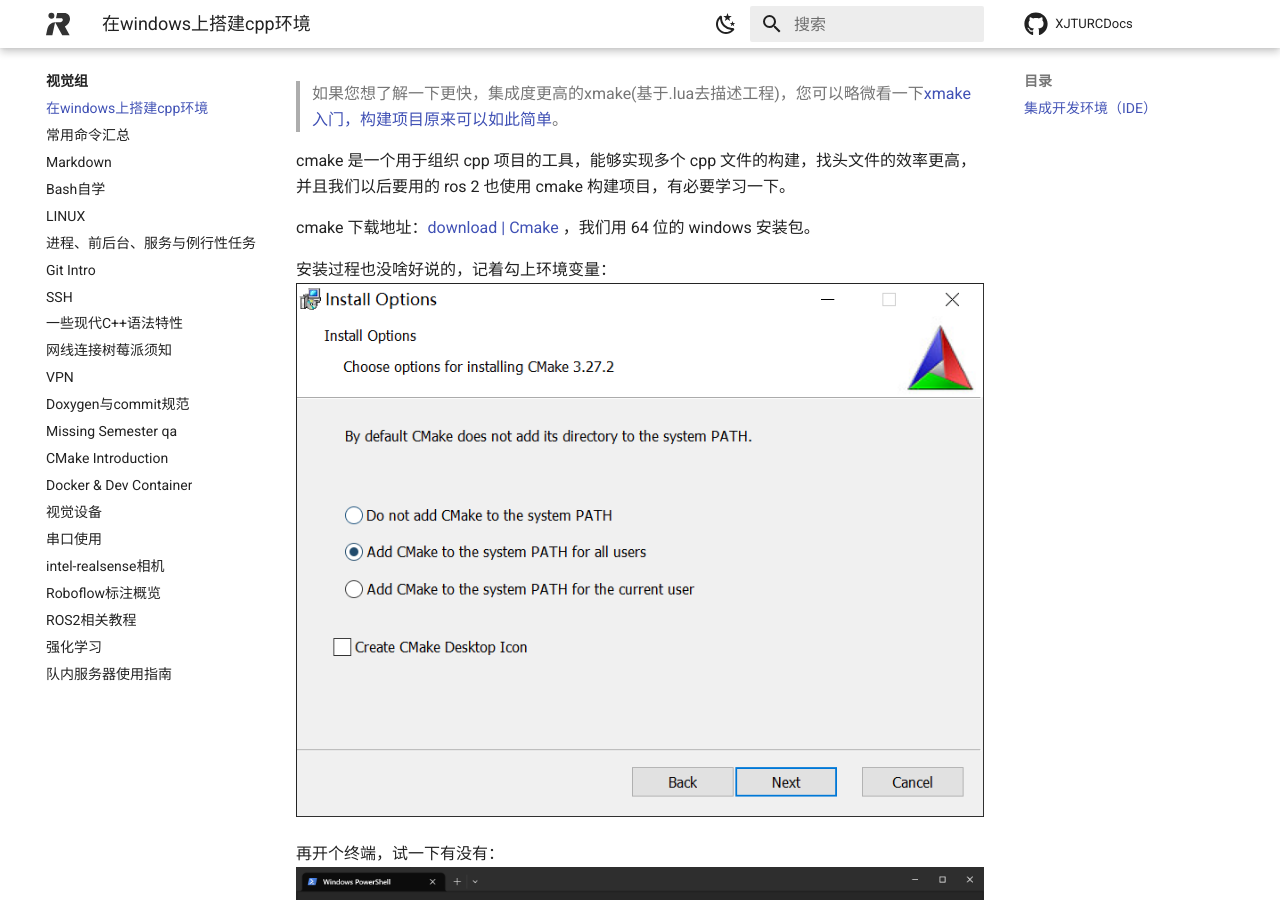
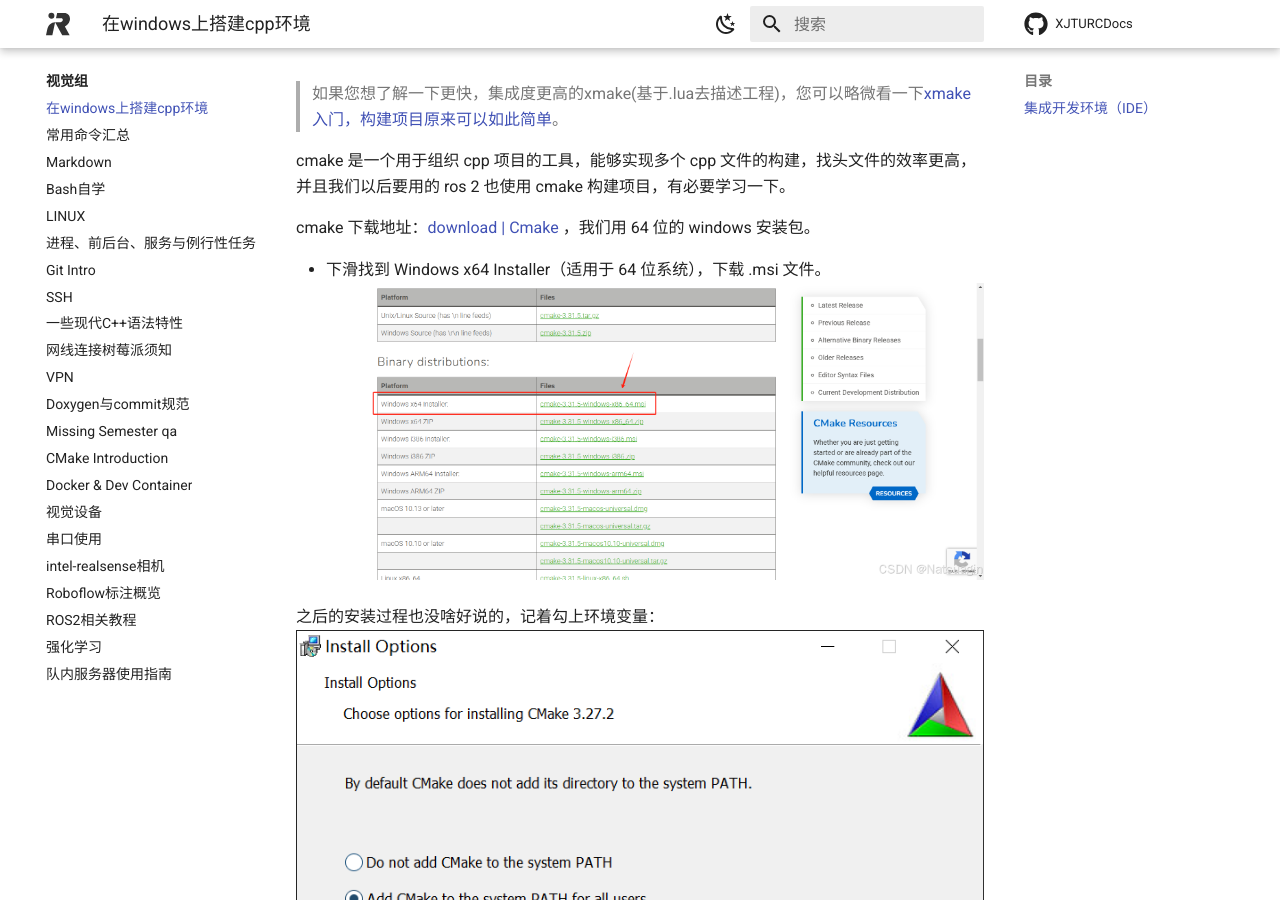
Before and after one commit to XJRCAdmin/XJTURCDocs, an MkDocs documentation site: the page built from docs/blog/视/windows-cpp/index.md, in a window 1280 px wide and 900 px high, scrolled down 5608 px. Built offline with MkDocs 1.6.1 and Material for MkDocs 9.7.7, drawn with Linux system fonts in a browser that asks for light colours; comment, search, counter and statistics services are not loaded.

Commit message:
docs(blog):添加 .vscode 至 gitignore - 在 windows-cpp 博客文章中添加了下载 CMake 的步骤说明 - 插入了下载页面截图，使教程更加直观易懂 - 在 .gitignore 文件中添加 .vscode 目录，避免 VS Code 配置文件被提交

```diff
--- a/docs/blog/视/windows-cpp/index.md
+++ b/docs/blog/视/windows-cpp/index.md
@@ -74,7 +74,10 @@ cmake 是一个用于组织 cpp 项目的工具，能够实现多个 cpp 文件
 
 cmake 下载地址：[download | Cmake ](https://cmake.org/download/)，我们用 64 位的 windows 安装包。
 
-安装过程也没啥好说的，记着勾上环境变量：
+- 下滑找到 Windows x64 Installer（适用于 64 位系统），下载 .msi 文件。
+![](output_image/image1.png)
+
+之后的安装过程也没啥好说的，记着勾上环境变量：
 ![](output_image/4dba3736ea5da00345a10c575fbc604b.png)
 
 再开个终端，试一下有没有：
```
Also changed, not shown: docs/blog/视/windows-cpp/output_image/image1.png (added), 1 other file.
